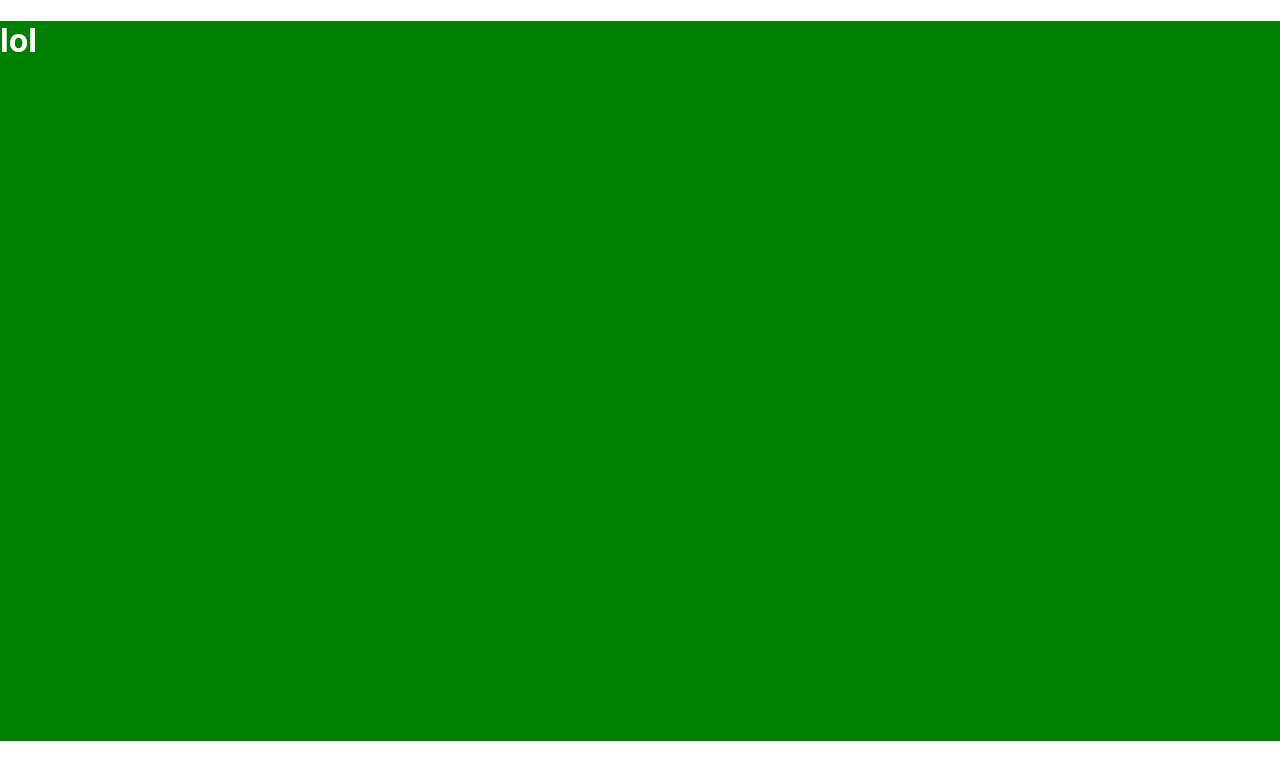
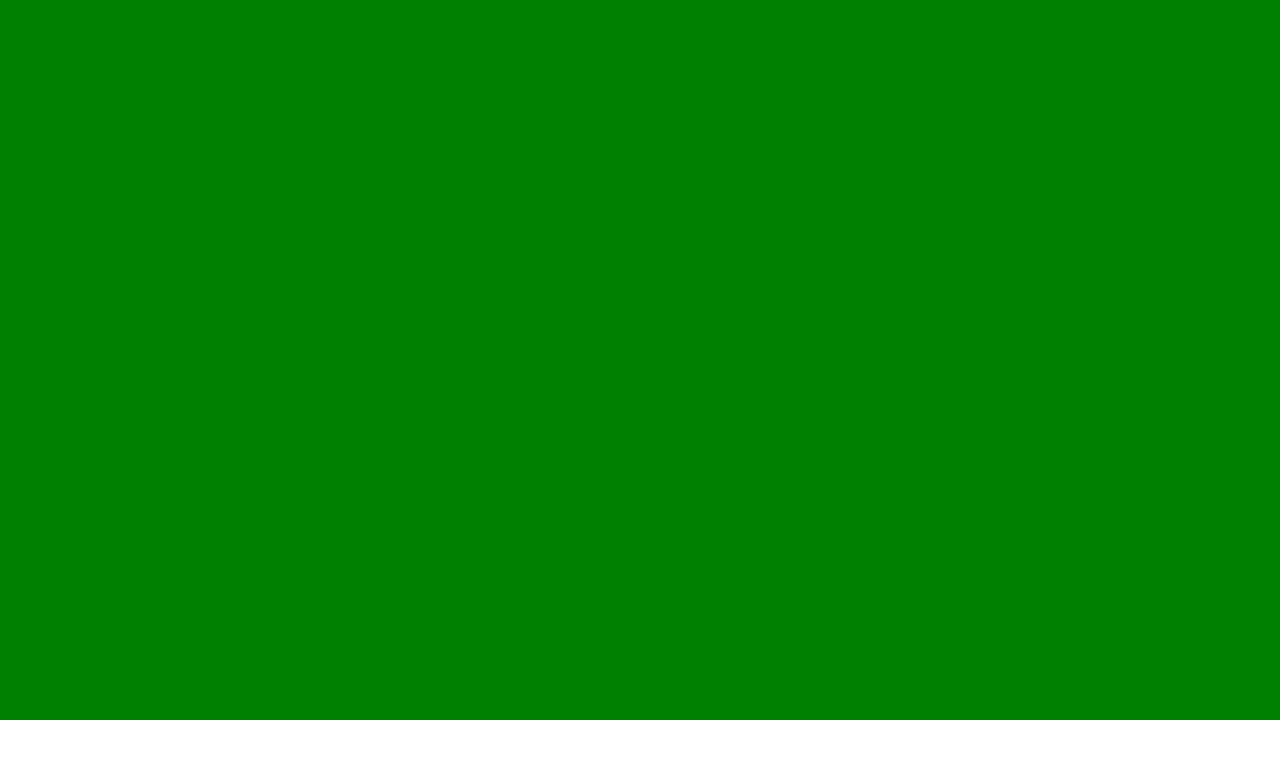
Before and after one commit to TateFowble/starworksmc, a React (Create React App) app: page /#/ in a window 1280 px wide. Shown: the top 780 px of the page. Built offline with nearby package versions, Linux system fonts and the light colour scheme.

Commit message:
reverted some changes

```diff
--- a/package.json
+++ b/package.json
@@ -11,7 +11,6 @@
     "react-dom": "^17.0.1",
     "react-router-dom": "^5.2.0",
     "react-scripts": "4.0.2",
-    "tachyons": "^4.12.0",
     "web-vitals": "^1.1.0"
   },
   "scripts": {
--- a/src/pages/Homepage.js
+++ b/src/pages/Homepage.js
@@ -8,11 +8,11 @@ const HomePage = () => {
     return (
         <div className='homepage-background'>
             {/* <Navigation /> */}
-            <div>
+            {/* <div>
                 <div>
                     <h1 className='homepage-text'>lol</h1>
                 </div>
-            </div>
+            </div> */}
         </div>
     )
 }
```
Also changed, not shown: 1 other file (tests, documents, lock files or other folders).
